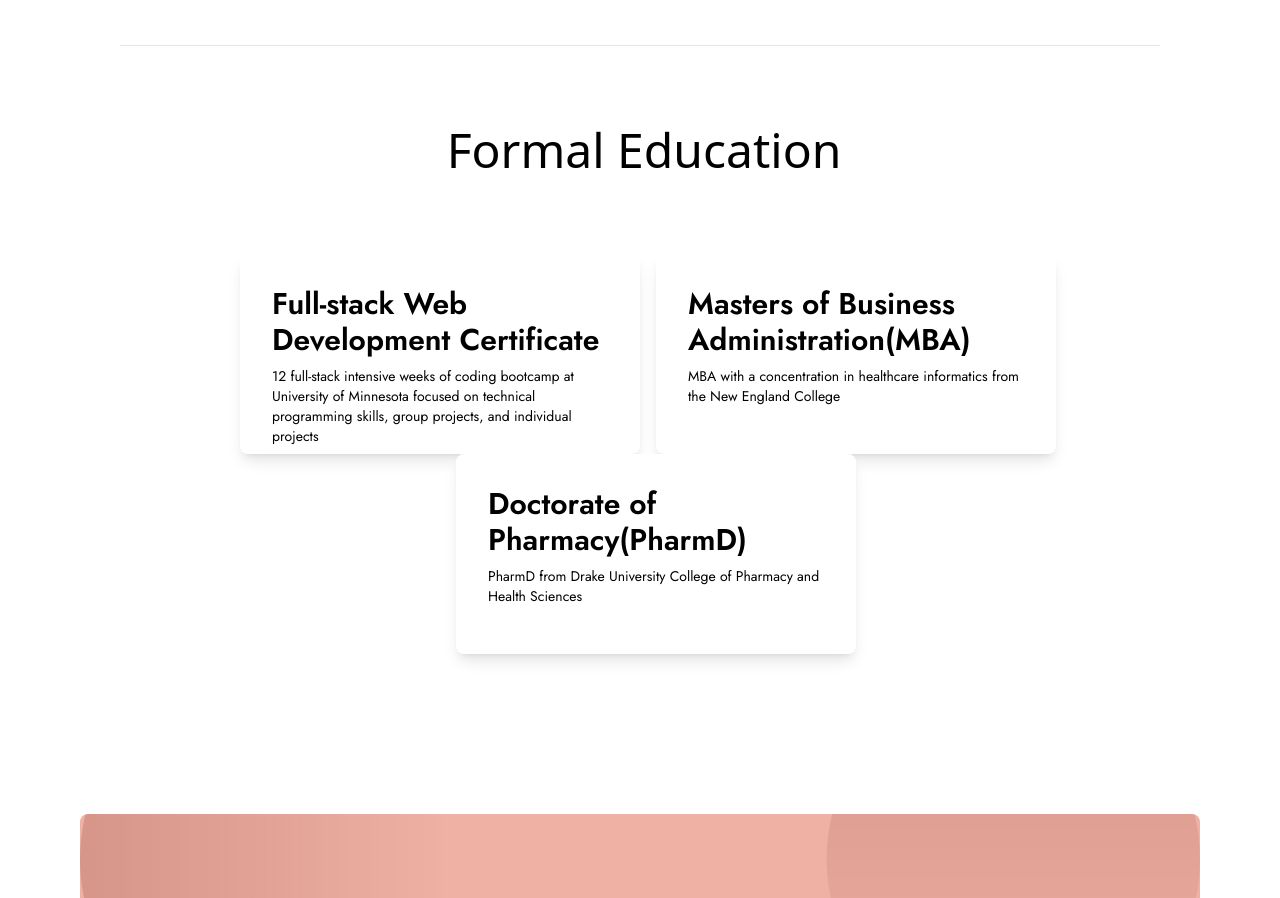
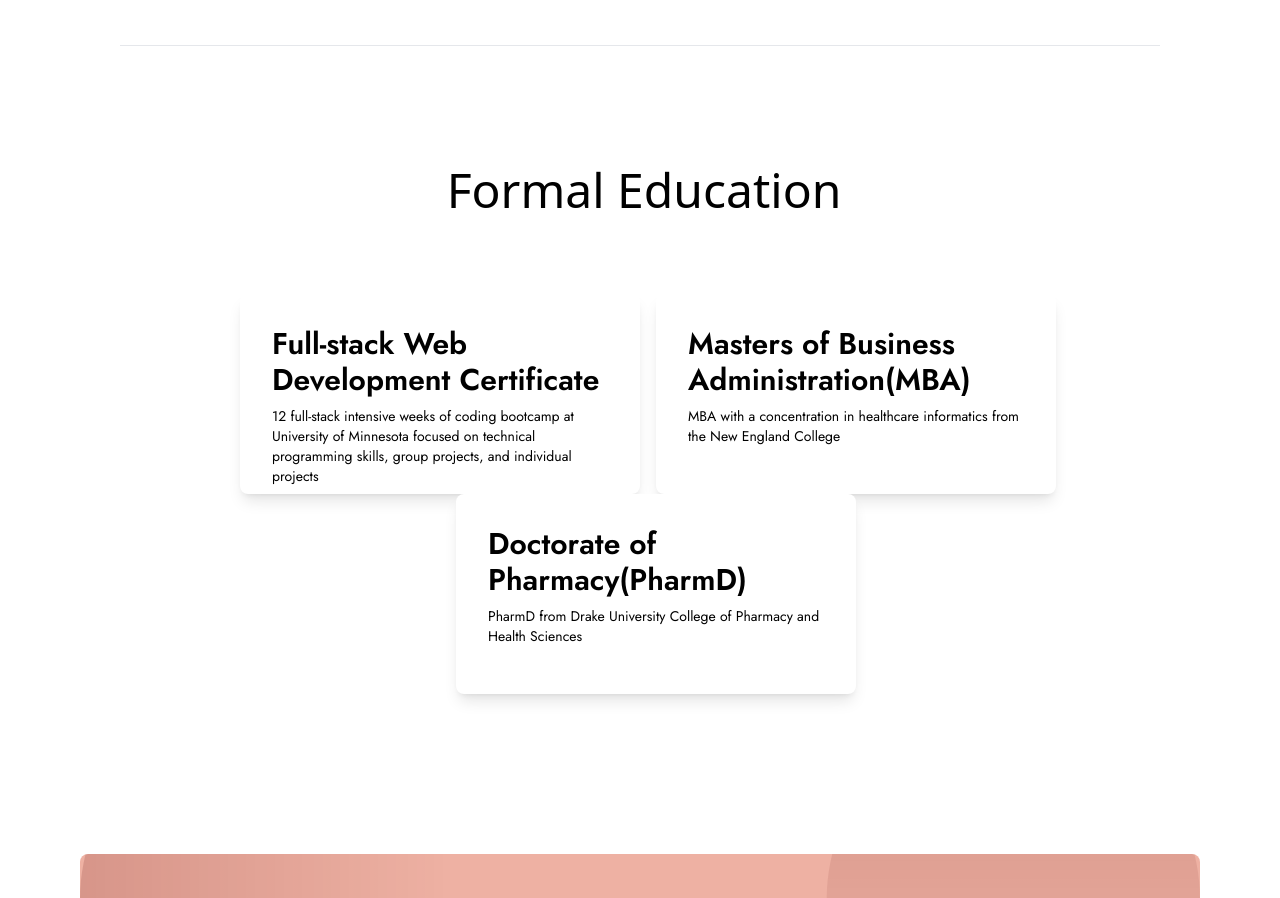
Before and after one commit to lavollmer/portfolio-lauradev, a React (Vite) app: page / in a window 1280 px wide. Shown: the part 7660-8558 px from the top of the page. Built offline with nearby package versions, Linux system fonts and the light colour scheme.

Commit message:
updating education nav

```diff
--- a/src/components/Education.jsx
+++ b/src/components/Education.jsx
@@ -7,8 +7,10 @@ const Education = () => {
       <div className="p-10">
         <hr />
       </div>
-      <div className="flex flex-col md:flex-row items-center justify-center pb-10">
-        <h1 className="text-black text-3xl md:text-5xl">Formal Education</h1>
+      <div className="flex flex-col md:flex-row items-center justify-center ">
+        <h1 className="text-black text-3xl p-10 md:text-5xl">
+          Formal Education
+        </h1>
       </div>
       <div className="flex flex-col items-center w-full justify-center md:justify-evenly md:space-y-10">
         <div className="flex flex-row items-center justify-center w-full lg:flex-row flex-wrap lg:space-x-4 space-y-6 lg:space-y-0">
@@ -20,7 +22,10 @@ const Education = () => {
             title="Masters of Business Administration(MBA)"
             content="MBA with a concentration in healthcare informatics from the New England College"
           />
-          <SkillsCard title="Doctorate of Pharmacy(PharmD)" content="PharmD from Drake University College of Pharmacy and Health Sciences" />
+          <SkillsCard
+            title="Doctorate of Pharmacy(PharmD)"
+            content="PharmD from Drake University College of Pharmacy and Health Sciences"
+          />
         </div>
         {/* <div className="flex flex-col md:flex-row items-center justify-center w-full mt-4 md:mt-0 lg:flex-row  lg:space-x-4 space-y-6 lg:space-y-0">
           <SkillsCard title="HTML" content="1 year of experience" />
--- a/src/components/Navigation.jsx
+++ b/src/components/Navigation.jsx
@@ -78,7 +78,7 @@ const Navigation = () => {
           <div className="hover:border-b-2 hover:border-burnt-sienna">
             <Link
               aria-label="Go to Education Section"
-              to="about"
+              to="education"
               smooth={true}
               duration={500}
               href="#education"
--- a/src/components/Sidenav.jsx
+++ b/src/components/Sidenav.jsx
@@ -38,7 +38,11 @@ const SideNav = ({ onClose }) => {
             <h1 className="flex flex-row items-center justify-center">ABOUT</h1>
           </Link>
         </div>
-
+        <div className="w-full border-t border-white p-4">
+          <Link aria-label="Go to Education section" to="education" smooth={true} duration={500} onClick={onClose} href="#education">
+            <h1 className="flex flex-row items-center justify-center">EDUCATION</h1>
+          </Link>
+        </div>
         <div className="flex flex-col items-center justify-center w-full m-10 p-6">
           <Link aria-label="Go to Contact section" to="contact" smooth={true} duration={500} onClick={onClose} href="#contact">
             <button aria-label="contact" className="border border-white rounded-lg py-2 px-4">
```
